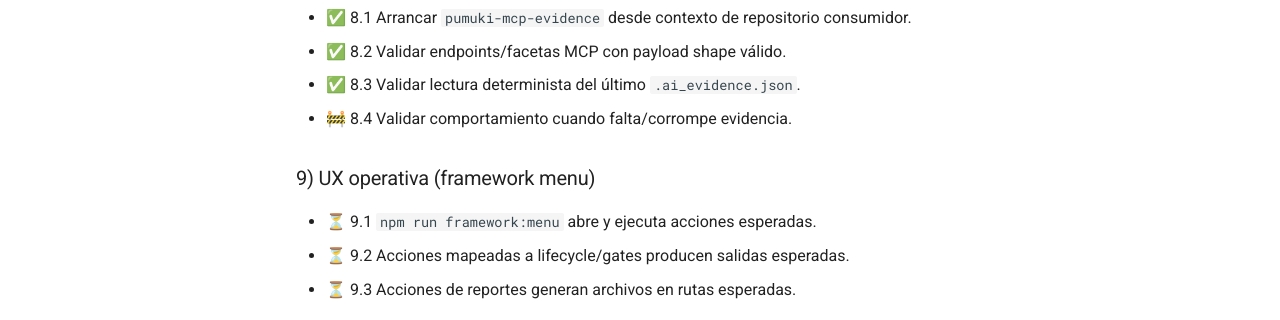
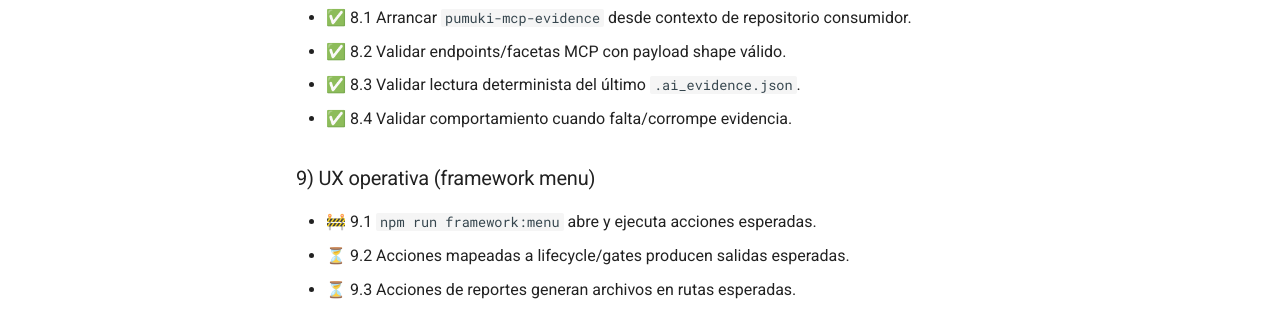
Before and after one commit to SwiftEnProfundidad/ast-intelligence-hooks, an MkDocs documentation site: the page built from docs/PUMUKI_FULL_VALIDATION_CHECKLIST.md, in a window 1280 px wide and 900 px high, scrolled down 3216 px. Shown: the part 151-471 px from the top of the window. Built offline with MkDocs 1.6.1 and Material for MkDocs 9.7.7, drawn with Linux system fonts in a browser that asks for light colours; comment, search, counter and statistics services are not loaded.

```diff
--- a/docs/PUMUKI_FULL_VALIDATION_CHECKLIST.md
+++ b/docs/PUMUKI_FULL_VALIDATION_CHECKLIST.md
@@ -105,11 +105,11 @@ Checklist maestro para validar el ciclo completo de Pumuki de forma secuencial a
 - ✅ 8.1 Arrancar `pumuki-mcp-evidence` desde contexto de repositorio consumidor.
 - ✅ 8.2 Validar endpoints/facetas MCP con payload shape válido.
 - ✅ 8.3 Validar lectura determinista del último `.ai_evidence.json`.
-- 🚧 8.4 Validar comportamiento cuando falta/corrompe evidencia.
+- ✅ 8.4 Validar comportamiento cuando falta/corrompe evidencia.
 
 ### 9) UX operativa (framework menu)
 
-- ⏳ 9.1 `npm run framework:menu` abre y ejecuta acciones esperadas.
+- 🚧 9.1 `npm run framework:menu` abre y ejecuta acciones esperadas.
 - ⏳ 9.2 Acciones mapeadas a lifecycle/gates producen salidas esperadas.
 - ⏳ 9.3 Acciones de reportes generan archivos en rutas esperadas.
 
```
Also changed, not shown: docs/REFRACTOR_PROGRESS.md (+2 -1 lines).
